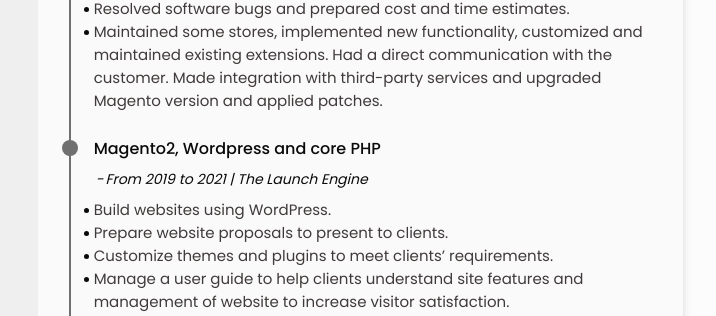
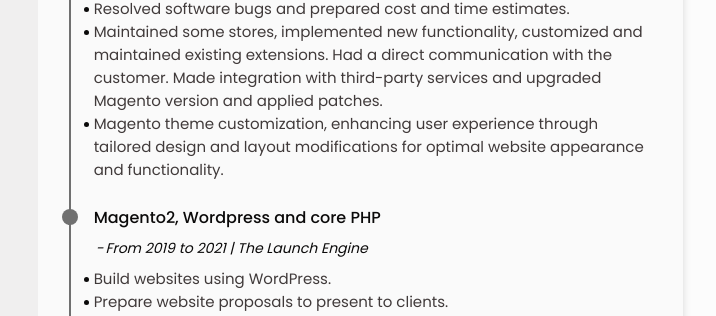
Before and after one commit to divya-vaghasiya/resume, a plain HTML site: page index.html in a window 1280 px wide. Shown: the part 444-760 px from the top of the page, 441-1157 px from the left. Drawn offline with nearby package versions, Linux system fonts and the light colour scheme.

Commit message:
[7SPAN] update

```diff
--- a/index.html
+++ b/index.html
@@ -176,6 +176,7 @@
                                         <p>Conducted technical analysis of existing business requirements.</p>
                                         <p>Resolved software bugs and prepared cost and time estimates.</p>
                                         <p>Maintained some stores, implemented new functionality, customized and maintained existing extensions. Had a direct communication with the customer. Made integration with third-party services and upgraded Magento version and applied patches.</p>
+                                        <p>Magento theme customization, enhancing user experience through tailored design and layout modifications for optimal website appearance and functionality.</p>
                                     </div>
                                 </div>
                             </div>
```
